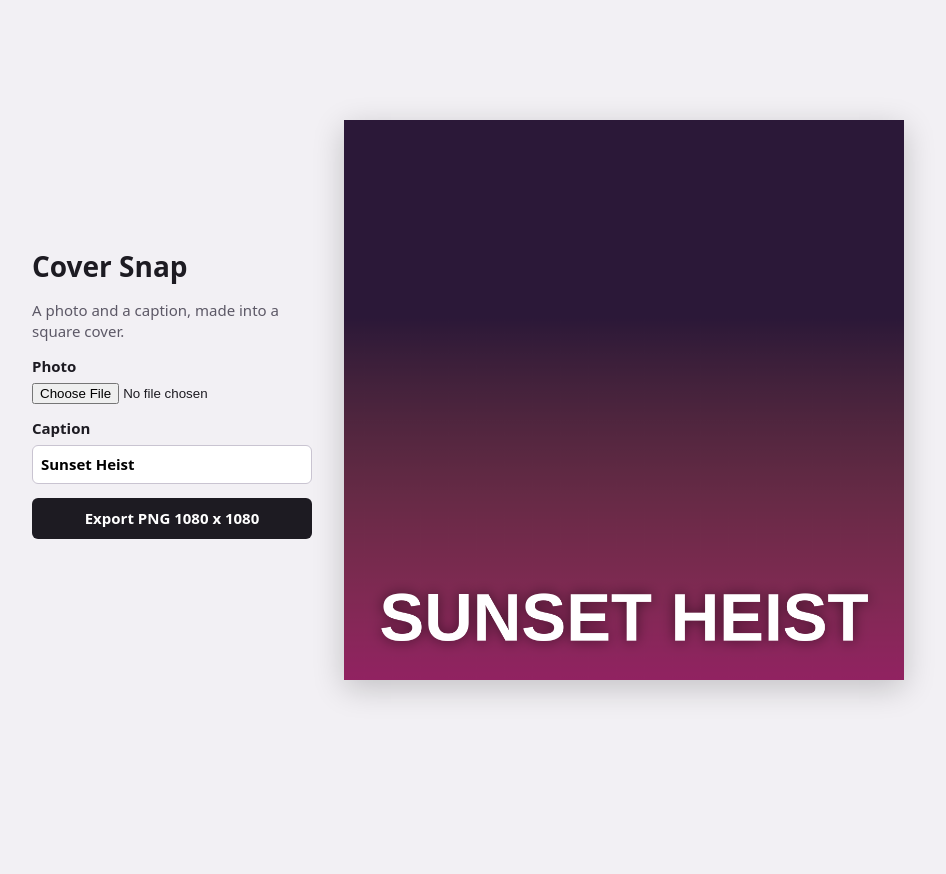
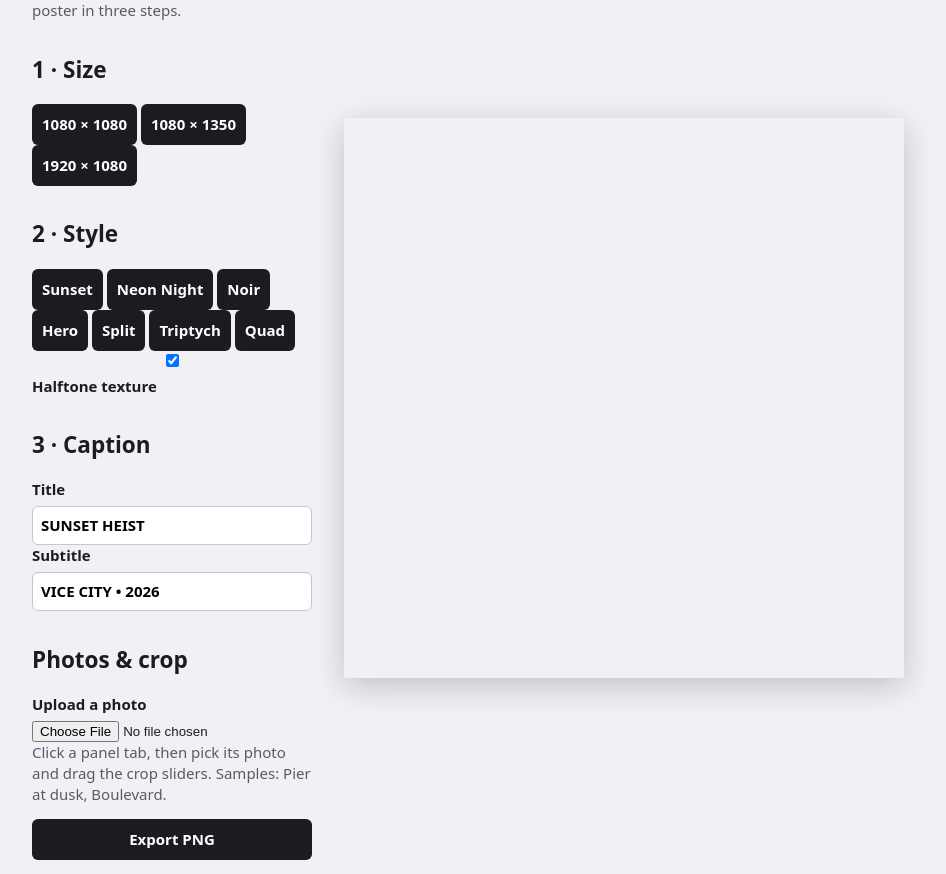
Before and after one commit to rezhanime1/gta6-cover-art, a plain HTML site: page app/index.html in a window 1280 px wide. Shown: the whole page, without its empty margins (172-1118 px from the left). Before the commit the page ends 800 px from the top, so only its background shows below. Drawn offline with Linux system fonts and the light colour scheme.

Commit message:
Sync app/index.html — Vice Cover build

```diff
--- a/app/index.html
+++ b/app/index.html
@@ -3,20 +3,59 @@
 <head>
 <meta charset="utf-8">
 <meta name="viewport" content="width=device-width, initial-scale=1">
-<title>Cover Snap</title>
+<title>Vice Cover — GTA 6-style cover art maker</title>
 <link rel="stylesheet" href="./style.css">
 </head>
 <body>
 <main class="app">
-  <section class="controls">
-    <h1>Cover Snap</h1>
-    <p>A photo and a caption, made into a square cover.</p>
-    <label>Photo <input id="photo" type="file" accept="image/*"></label>
-    <label>Caption <input id="caption" type="text" maxlength="40" value="Sunset Heist"></label>
-    <button id="export" type="button">Export PNG 1080 x 1080</button>
+  <section class="controls" aria-label="Cover editor">
+    <h1>VICE COVER</h1>
+    <p class="tagline">Your photo, your caption — a Vice City poster in three steps.</p>
+
+    <div class="group">
+      <h2>1 · Size</h2>
+      <div class="row">
+        <button type="button" data-size="1080x1080">1080 × 1080</button>
+        <button type="button" data-size="1080x1350">1080 × 1350</button>
+        <button type="button" data-size="1920x1080">1920 × 1080</button>
+      </div>
+    </div>
+
+    <div class="group">
+      <h2>2 · Style</h2>
+      <div class="row">
+        <button type="button" data-preset="sunset">Sunset</button>
+        <button type="button" data-preset="neon">Neon Night</button>
+        <button type="button" data-preset="noir">Noir</button>
+      </div>
+      <div class="row">
+        <button type="button" data-layout="hero">Hero</button>
+        <button type="button" data-layout="split">Split</button>
+        <button type="button" data-layout="triptych">Triptych</button>
+        <button type="button" data-layout="quad">Quad</button>
+      </div>
+      <label class="check"><input id="halftone" type="checkbox" checked> Halftone texture</label>
+    </div>
+
+    <div class="group">
+      <h2>3 · Caption</h2>
+      <label>Title <input id="title" type="text" maxlength="30" value="SUNSET HEIST"></label>
+      <label>Subtitle <input id="subtitle" type="text" maxlength="40" value="VICE CITY • 2026"></label>
+    </div>
+
+    <div class="group">
+      <h2>Photos &amp; crop</h2>
+      <label class="upload">Upload a photo <input id="upload" type="file" accept="image/*"></label>
+      <p class="hint">Click a panel tab, then pick its photo and drag the crop sliders. Samples: Pier at dusk, Boulevard.</p>
+      <div id="panelRows"></div>
+    </div>
+
+    <button id="export" type="button" class="export">Export PNG</button>
     <p id="status" role="status"></p>
   </section>
-  <canvas id="cover" width="1080" height="1080" aria-label="The cover"></canvas>
+  <section class="preview" aria-label="Cover preview">
+    <canvas id="cover" width="1920" height="1080"></canvas>
+  </section>
 </main>
 <script type="module" src="./src/main.js"></script>
 </body>
```
